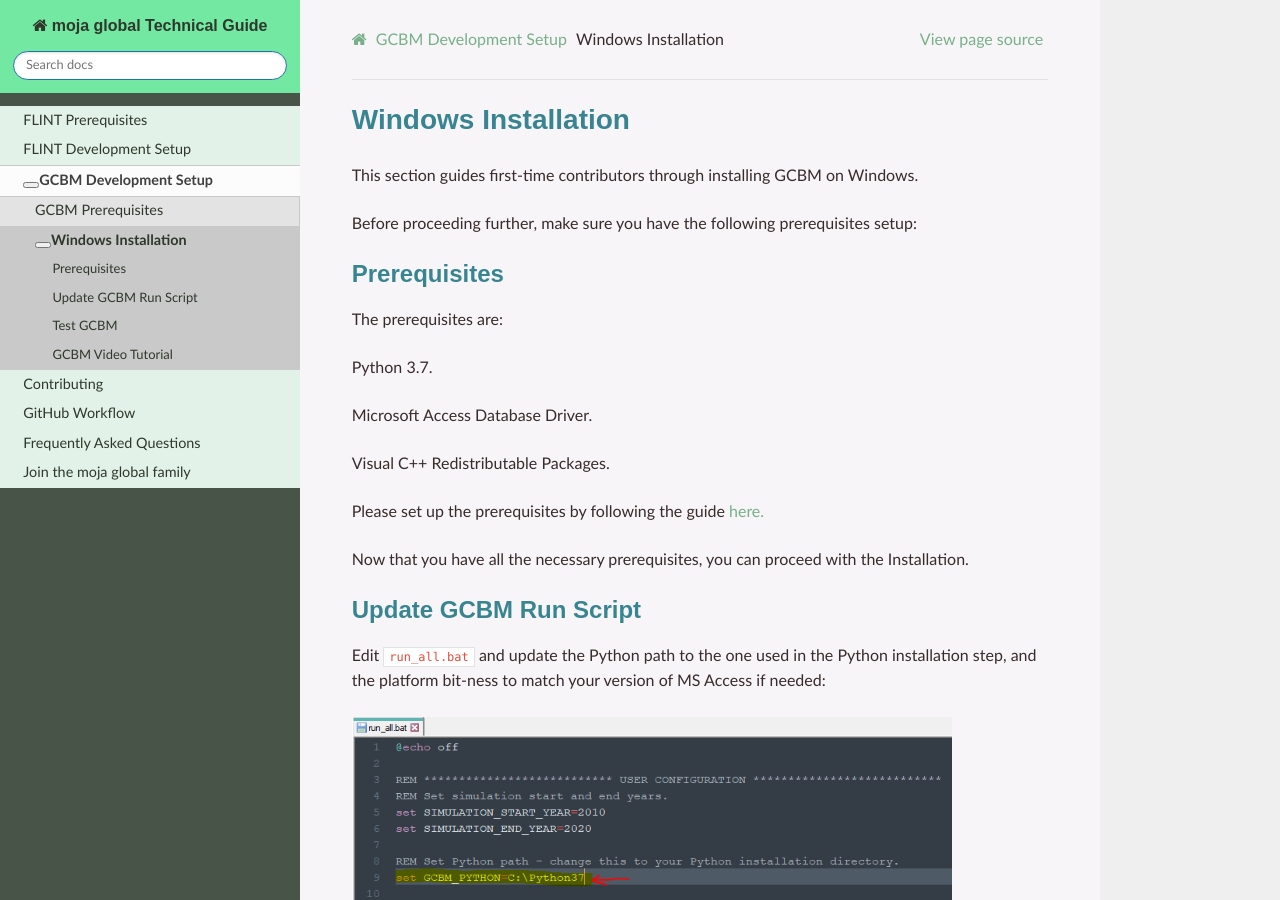
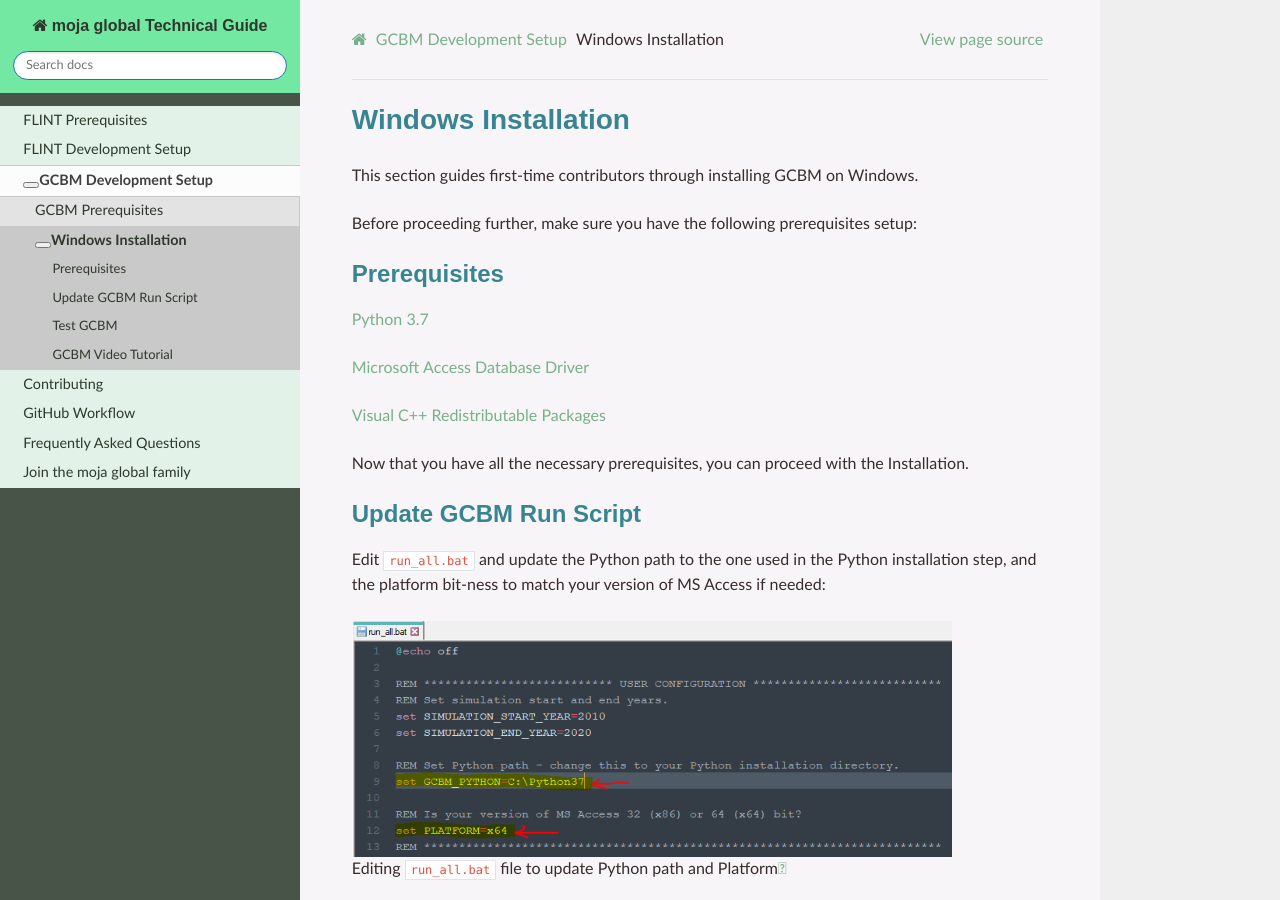
Before and after one commit to moja-global/moja_global_docs, a Sphinx documentation site: the page built from docs/GCBMDevelopmentSetup/windows_installation.rst, in a window 1280 px wide and 900 px high. Built offline with Sphinx 7.4.7 and the Read the Docs theme 2.0.0, drawn with Linux system fonts in a browser that asks for light colours.

Commit message:
Revert "Batch 1 and 2."
This reverts commit 38ecf01c946697d5517204f4c1314a8494f35b31.

Signed-off-by: Shloka gupta <chicken-biryani@users.noreply.github.com>

```diff
--- a/docs/DevelopmentSetup/git_and_github_guide.rst
+++ b/docs/DevelopmentSetup/git_and_github_guide.rst
@@ -109,7 +109,7 @@ You can now create a pull request to get your changes merged into the upstream d
 * Please be patient, someone from our team will review your pull request shortly and provide feedback. Incase there are changes requested, you can follow the section below on how to update/modify your pull request.
 * Also make sure that your pull request is in sync with the latest develop at all times.
 
-NOTE: Don't forget to get credits for your contributions once it gets merged by following this guide `here <https://docs.moja.global/en/latest/contributing/index.html>`_.
+NOTE: Don't forget to get credits for your contributions once it gets merged by following this guide `here <contributing/index>`_.
 
 Modify your pull request
 ------------------------
--- a/docs/GCBMDevelopmentSetup/windows_installation.rst
+++ b/docs/GCBMDevelopmentSetup/windows_installation.rst
@@ -9,13 +9,9 @@ Before proceeding further, make sure you have the following prerequisites setup:
 
 Prerequisites
 -------------
-The prerequisites are:
-
-* Python 3.7.
-* Microsoft Access Database Driver.
-* Visual C++ Redistributable Packages.
-
-Please set up the prerequisites by following the guide `here. <https://docs.moja.global/en/master/GCBMDevelopmentSetup/prerequisites.html>`_
+* `Python 3.7 <prerequisites/python_3.7.html>`_
+* `Microsoft Access Database Driver <prerequisites/microsoft_access_database_driver.html>`_
+* `Visual C++ Redistributable Packages <prerequisites/visual_c++_redistributable_packages.html>`_
 
 Now that you have all the necessary prerequisites, you can proceed with the Installation.
 
--- a/docs/prerequisites/git.rst
+++ b/docs/prerequisites/git.rst
@@ -12,4 +12,4 @@ To install Git, please refer to the official git installation instructions `here
 
 You can sign up for a Github account `here <https://github.com/join>`_.
 
-After successful installation of Git and registering your account on GitHub, you can proceed with further instructions on how to fork/clone the moja-global repositories `here <https://docs.moja.global/en/latest/DevelopmentSetup/git_and_github_guide.html>`_ .
+After successful installation of Git and GitHub account registration, you can proceed with further instructions on how to fork/clone the moja-global repositories `here <../DevelopmentSetup/git_and_github_guide>`_ .
```
